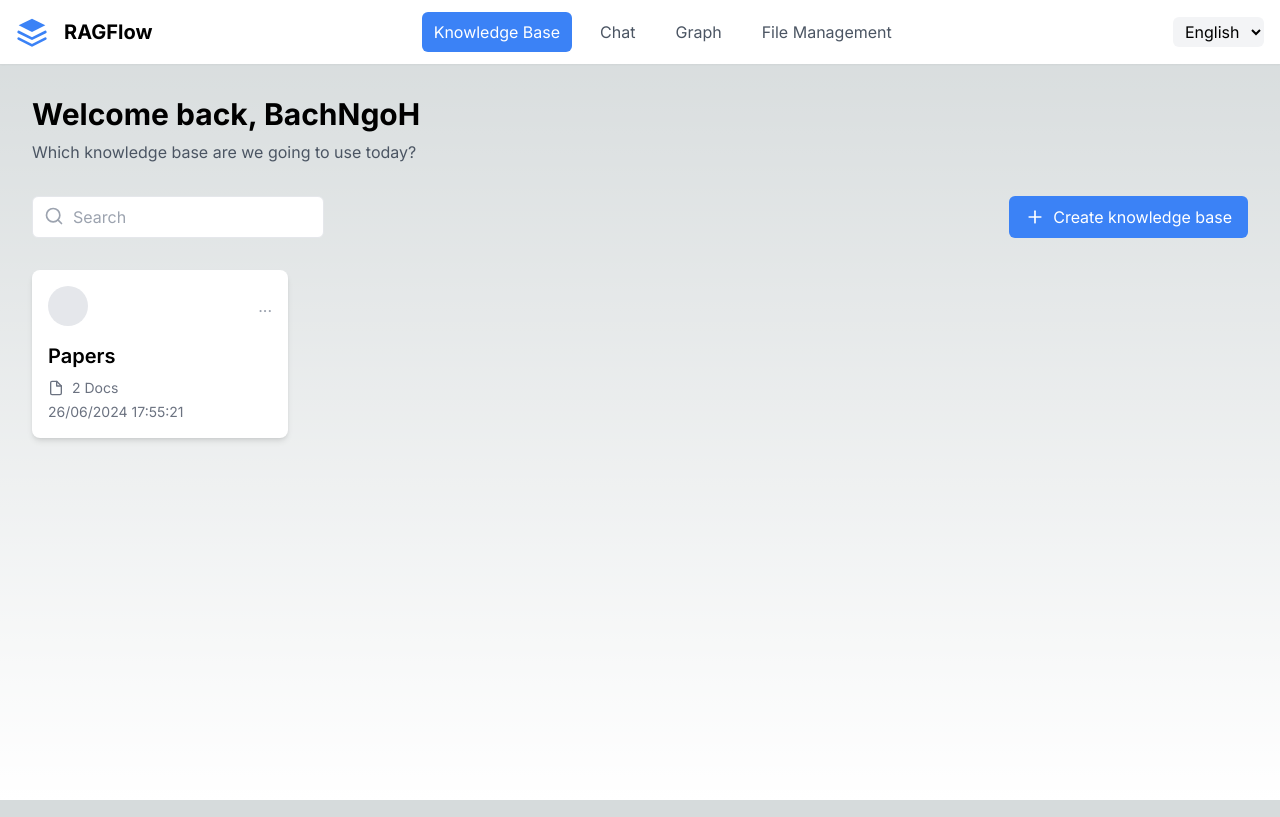
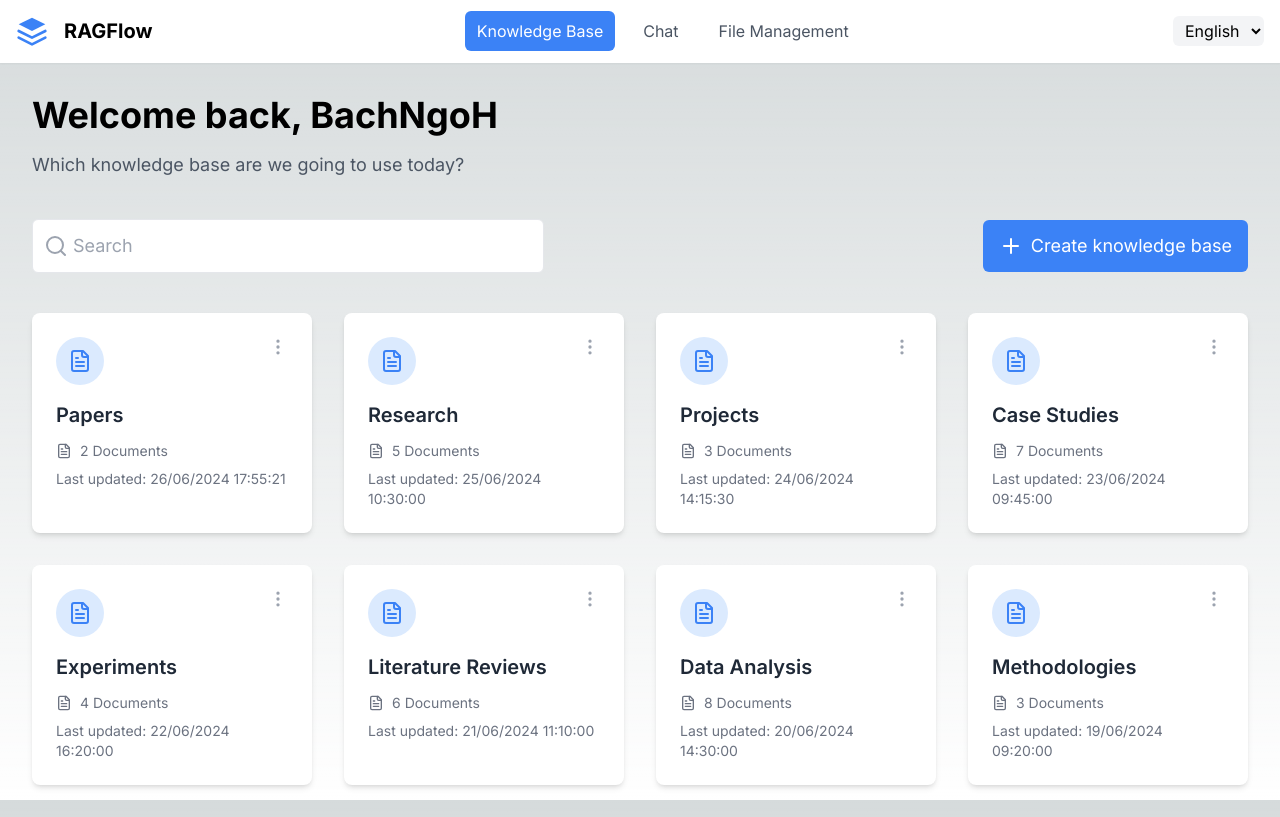
Before and after one commit to DoctorApcs/EduBox_backend, a Next.js app in the folder frontend/: page /knowledge in a window 1280 px wide. Built offline with nearby package versions, Linux system fonts and the light colour scheme.

Commit message:
feat (ui): add responsive knowledge base card

```diff
--- a/frontend/src/app/knowledge/page.js
+++ b/frontend/src/app/knowledge/page.js
@@ -17,36 +17,59 @@ const KnowledgeBasePage = () => {
     router.push(`/knowledge/${encodeURIComponent(name)}`);
   };
 
+  // Sample data for multiple knowledge bases
+  const knowledgeBases = [
+    { title: "Papers", docCount: 2, lastUpdated: "26/06/2024 17:55:21" },
+    { title: "Research", docCount: 5, lastUpdated: "25/06/2024 10:30:00" },
+    { title: "Projects", docCount: 3, lastUpdated: "24/06/2024 14:15:30" },
+    { title: "Case Studies", docCount: 7, lastUpdated: "23/06/2024 09:45:00" },
+    { title: "Experiments", docCount: 4, lastUpdated: "22/06/2024 16:20:00" },
+    {
+      title: "Literature Reviews",
+      docCount: 6,
+      lastUpdated: "21/06/2024 11:10:00",
+    },
+    { title: "Data Analysis", docCount: 8, lastUpdated: "20/06/2024 14:30:00" },
+    { title: "Methodologies", docCount: 3, lastUpdated: "19/06/2024 09:20:00" },
+  ];
+
   return (
-    <div className="min-h-full w-full p-8">
-      <h1 className="text-3xl font-bold mb-2">Welcome back, BachNgoH</h1>
-      <p className="text-gray-600 mb-8">
+    <div className="min-h-full w-full p-4 sm:p-6 lg:p-8 max-w-screen-2xl mx-auto">
+      <h1 className="text-2xl sm:text-3xl lg:text-4xl font-bold mb-2 lg:mb-4">
+        Welcome back, BachNgoH
+      </h1>
+      <p className="text-gray-600 text-base sm:text-lg mb-6 sm:mb-8 lg:mb-10">
         Which knowledge base are we going to use today?
       </p>
 
-      <div className="flex justify-between mb-8">
-        <div className="relative">
+      <div className="flex flex-col sm:flex-row justify-between items-center mb-6 sm:mb-8 lg:mb-10">
+        <div className="relative mb-4 sm:mb-0 w-full sm:w-64 md:w-72 lg:w-96 xl:w-[32rem]">
           <input
             type="text"
             placeholder="Search"
-            className="pl-10 pr-4 py-2 border rounded-md"
+            className="pl-10 pr-4 py-2 sm:py-3 border rounded-md w-full text-base sm:text-lg"
           />
-          <Search className="absolute left-3 top-2.5 w-5 h-5 text-gray-400" />
+          <Search className="absolute left-3 top-1/2 transform -translate-y-1/2 w-5 h-5 sm:w-6 sm:h-6 text-gray-400" />
         </div>
         <button
           onClick={() => setIsModalOpen(true)}
-          className="bg-blue-500 text-white px-4 py-2 rounded-md flex items-center"
+          className="bg-blue-500 hover:bg-blue-600 text-white px-4 py-2 sm:py-3 rounded-md flex items-center justify-center w-full sm:w-auto text-base sm:text-lg transition duration-300"
         >
-          <Plus className="w-5 h-5 mr-2" />
+          <Plus className="w-5 h-5 sm:w-6 sm:h-6 mr-2" />
           Create knowledge base
         </button>
       </div>
 
-      <KnowledgeBaseCard
-        title="Papers"
-        docCount={2}
-        lastUpdated="26/06/2024 17:55:21"
-      />
+      <div className="grid grid-cols-1 sm:grid-cols-2 lg:grid-cols-3 xl:grid-cols-4 gap-4 sm:gap-6 lg:gap-8">
+        {knowledgeBases.map((kb, index) => (
+          <KnowledgeBaseCard
+            key={index}
+            title={kb.title}
+            docCount={kb.docCount}
+            lastUpdated={kb.lastUpdated}
+          />
+        ))}
+      </div>
 
       <KnowledgeBaseModal
         isOpen={isModalOpen}
--- a/frontend/src/components/Header.js
+++ b/frontend/src/components/Header.js
@@ -3,7 +3,6 @@
 import React from "react";
 import Link from "next/link";
 import { usePathname } from "next/navigation";
-// import { GitHub, Settings } from "lucide-react";
 
 const Header = () => {
   const pathname = usePathname();
@@ -11,9 +10,17 @@ const Header = () => {
   const navItems = [
     { name: "Knowledge Base", path: "/knowledge" },
     { name: "Chat", path: "/chat" },
-    { name: "Graph", path: "/graph" },
+    // { name: "Graph", path: "/graph" },
     { name: "File Management", path: "/file-management" },
   ];
+
+  const isActive = (path) => {
+    // If the current path is just "/", it won't match any nav item
+    if (pathname === "/") return false;
+
+    // Check if the current pathname starts with the nav item's path
+    return pathname.startsWith(path);
+  };
 
   return (
     <header className="bg-white shadow-sm h-16">
@@ -49,7 +56,7 @@ const Header = () => {
               key={item.path}
               href={item.path}
               className={`px-3 py-2 rounded-md ${
-                pathname === item.path
+                isActive(item.path)
                   ? "bg-blue-500 text-white"
                   : "text-gray-600 hover:bg-gray-100"
               }`}
@@ -62,8 +69,6 @@ const Header = () => {
           <select className="bg-gray-100 rounded-md px-2 py-1">
             <option>English</option>
           </select>
-          {/* <GitHub className="w-6 h-6 text-gray-600" /> */}
-          {/* <Settings className="w-6 h-6 text-gray-600" /> */}
         </div>
       </div>
     </header>
--- a/frontend/src/components/knowledge_base/KBDatasetView.js
+++ b/frontend/src/components/knowledge_base/KBDatasetView.js
@@ -1,9 +1,17 @@
 "use client";
 
-import React from "react";
+import React, { useState } from "react";
 import { Search, Plus, FileText, Settings } from "lucide-react";
+import UploadFileModal from "@/components/knowledge_base/UploadFileModal";
 
 const DatasetView = ({ knowledgeBaseName }) => {
+  const [isUploadModalOpen, setIsUploadModalOpen] = useState(false);
+
+  const handleUpload = (files) => {
+    // Here you would handle the file upload logic
+    console.log("Uploading files:", files);
+  };
+
   return (
     <div className="flex h-screen bg-gray-100">
       {/* Sidebar */}
@@ -71,7 +79,10 @@ const DatasetView = ({ knowledgeBaseName }) => {
                   size={20}
                 />
               </div>
-              <button className="px-4 py-2 bg-blue-500 text-white rounded flex items-center">
+              <button
+                onClick={() => setIsUploadModalOpen(true)}
+                className="px-4 py-2 bg-blue-500 text-white rounded flex items-center"
+              >
                 <Plus size={20} className="mr-2" />
                 Add file
               </button>
@@ -103,6 +114,11 @@ const DatasetView = ({ knowledgeBaseName }) => {
           </table>
         </div>
       </main>
+      <UploadFileModal
+        isOpen={isUploadModalOpen}
+        onClose={() => setIsUploadModalOpen(false)}
+        onUpload={handleUpload}
+      />
     </div>
   );
 };
--- a/frontend/src/components/knowledge_base/KnowledgeBaseCard.js
+++ b/frontend/src/components/knowledge_base/KnowledgeBaseCard.js
@@ -1,38 +1,25 @@
 import React from "react";
+import { FileText, MoreVertical } from "lucide-react";
 
 const KnowledgeBaseCard = ({ title, docCount, lastUpdated }) => {
   return (
-    <div className="bg-white rounded-lg shadow-md p-4 w-64">
-      <div className="flex justify-between items-center mb-4">
-        <div className="w-10 h-10 bg-gray-200 rounded-full"></div>
-        <button className="text-gray-400">...</button>
+    <div className="bg-white rounded-lg shadow-md p-4 sm:p-6 hover:shadow-lg transition-shadow duration-300 w-full h-full">
+      <div className="flex justify-between items-start mb-4">
+        <div className="w-10 h-10 sm:w-12 sm:h-12 bg-blue-100 rounded-full flex items-center justify-center">
+          <FileText className="w-5 h-5 sm:w-6 sm:h-6 text-blue-500" />
+        </div>
+        <button className="text-gray-400 hover:text-gray-600">
+          <MoreVertical className="w-5 h-5" />
+        </button>
       </div>
-      <h2 className="text-xl font-semibold mb-2">{title}</h2>
-      <div className="flex items-center text-gray-500 text-sm">
-        <svg
-          className="w-4 h-4 mr-2"
-          viewBox="0 0 24 24"
-          fill="none"
-          xmlns="http://www.w3.org/2000/svg"
-        >
-          <path
-            d="M13 2H6a2 2 0 0 0-2 2v16a2 2 0 0 0 2 2h12a2 2 0 0 0 2-2V9l-7-7z"
-            stroke="currentColor"
-            strokeWidth="2"
-            strokeLinecap="round"
-            strokeLinejoin="round"
-          />
-          <path
-            d="M13 2v7h7"
-            stroke="currentColor"
-            strokeWidth="2"
-            strokeLinecap="round"
-            strokeLinejoin="round"
-          />
-        </svg>
-        {docCount} Docs
+      <h2 className="text-lg sm:text-xl font-semibold mb-2 sm:mb-3 text-gray-800">
+        {title}
+      </h2>
+      <div className="flex items-center text-sm text-gray-500 mb-2">
+        <FileText className="w-4 h-4 mr-2" />
+        {docCount} {docCount === 1 ? "Document" : "Documents"}
       </div>
-      <div className="text-gray-500 text-sm mt-1">{lastUpdated}</div>
+      <div className="text-sm text-gray-500">Last updated: {lastUpdated}</div>
     </div>
   );
 };
--- /dev/null
+++ b/frontend/src/components/knowledge_base/UploadFileModal.js
@@ -0,0 +1,95 @@
+"use client";
+
+import React, { useState, useCallback } from "react";
+import { useDropzone } from "react-dropzone";
+import { X, Upload, File as FileIcon } from "lucide-react";
+
+const UploadFileModal = ({ isOpen, onClose, onUpload }) => {
+  const [files, setFiles] = useState([]);
+
+  const onDrop = useCallback((acceptedFiles) => {
+    setFiles(acceptedFiles);
+  }, []);
+
+  const { getRootProps, getInputProps, isDragActive } = useDropzone({ onDrop });
+
+  if (!isOpen) return null;
+
+  const handleUpload = () => {
+    onUpload(files);
+    setFiles([]);
+    onClose();
+  };
+
+  return (
+    <div className="fixed inset-0 bg-black bg-opacity-50 flex justify-center items-start pt-16">
+      <div className="bg-white rounded-lg shadow-xl w-full max-w-3xl">
+        <div className="flex justify-between items-center p-6 border-b">
+          <h2 className="text-xl font-semibold">Upload File</h2>
+          <button
+            onClick={onClose}
+            className="text-gray-400 hover:text-gray-600"
+          >
+            <X size={24} />
+          </button>
+        </div>
+        <div className="p-6">
+          <div className="flex space-x-4 mb-4">
+            <button className="px-4 py-2 bg-blue-100 text-blue-700 rounded">
+              File
+            </button>
+            <button className="px-4 py-2 text-gray-600 hover:bg-gray-100 rounded">
+              Directory
+            </button>
+          </div>
+          <div
+            {...getRootProps()}
+            className="border-2 border-dashed border-gray-300 rounded-lg p-8 text-center cursor-pointer"
+          >
+            <input {...getInputProps()} />
+            <Upload className="mx-auto text-gray-400 mb-4" size={48} />
+            {isDragActive ? (
+              <p>Drop the files here ...</p>
+            ) : (
+              <p>Click or drag file to this area to upload</p>
+            )}
+            <p className="text-sm text-gray-500 mt-2">
+              Support for a single or bulk upload. Strictly prohibited from
+              uploading company data or other banned files.
+            </p>
+          </div>
+          {files.length > 0 && (
+            <div className="mt-4">
+              {files.map((file) => (
+                <div
+                  key={file.name}
+                  className="flex items-center text-sm text-gray-600"
+                >
+                  <FileIcon size={16} className="mr-2" />
+                  {file.name}
+                </div>
+              ))}
+            </div>
+          )}
+        </div>
+        <div className="flex justify-end space-x-2 p-6 border-t">
+          <button
+            onClick={onClose}
+            className="px-4 py-2 text-gray-600 hover:bg-gray-100 rounded"
+          >
+            Cancel
+          </button>
+          <button
+            onClick={handleUpload}
+            className="px-4 py-2 bg-blue-500 text-white rounded hover:bg-blue-600"
+            disabled={files.length === 0}
+          >
+            OK
+          </button>
+        </div>
+      </div>
+    </div>
+  );
+};
+
+export default UploadFileModal;
--- /dev/null
+++ b/package.json
@@ -0,0 +1,5 @@
+{
+  "dependencies": {
+    "react-dropzone": "^14.2.3"
+  }
+}
```
Also changed, not shown: 1 other file (tests, documents, lock files or other folders).
